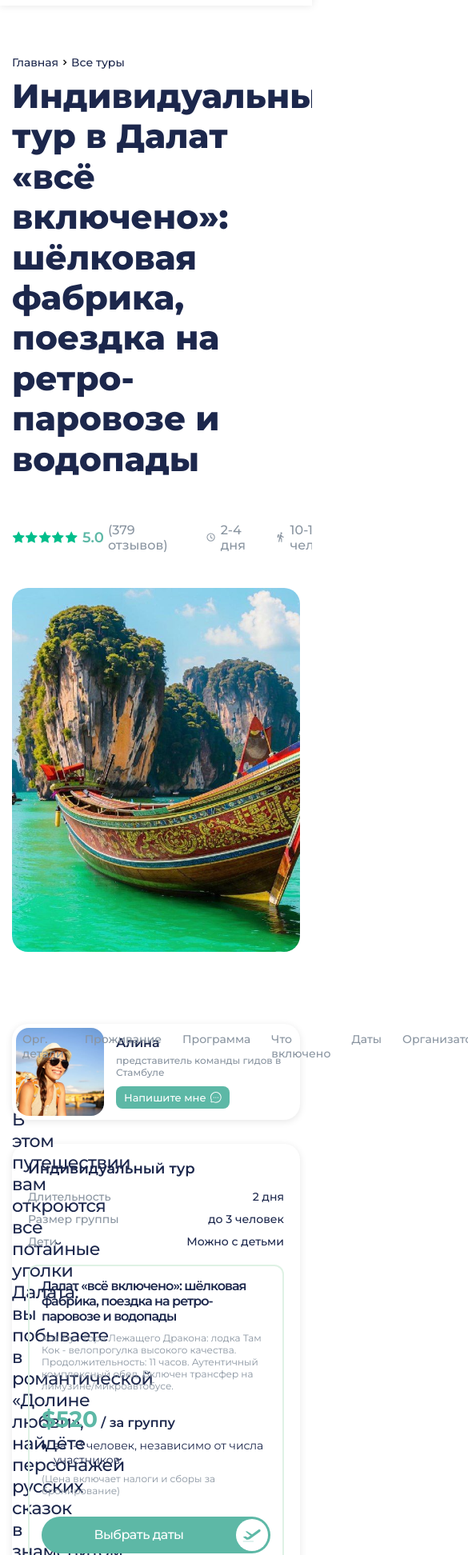
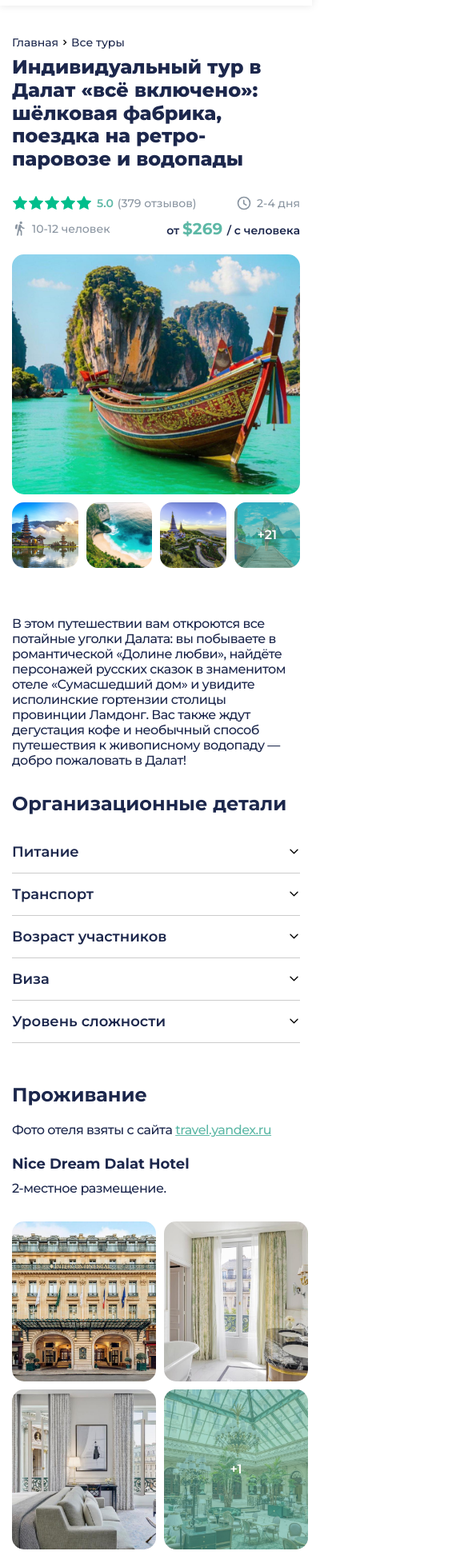
Before and after one commit to psih2131/travel-app-frontent, a website built with Vite: page tour.html in a window 390 px wide. Shown: the part 56-2000 px from the top of the page at 80% size, 585 px wide, since content can reach past the window. Built offline with nearby package versions, Linux system fonts and the light colour scheme.

Commit message:
adapt for tour page

```diff
--- a/src/scss/_sourse.scss
+++ b/src/scss/_sourse.scss
@@ -140,7 +140,6 @@ section {
 	}
 }
 
-
 @media only screen and (max-width: 375px) {
 	.container {
 		width: 330px;
--- a/src/scss/_tour.scss
+++ b/src/scss/_tour.scss
@@ -537,3 +537,196 @@
     color: $black1;
     font-weight: 500;
 }
+
+@media only screen and (max-width: 1250px) {
+	.tour-hero-sec__title{
+        font-size: 28px;
+    }
+    .tour-hero-sec__price {
+        font-size: 14px;
+        span{
+            font-size: 20px;
+        }
+    }
+    .tour-hero-sec__group-size-value{
+        font-size: 14px;
+    }
+    .tour-hero-sec__time-period-value{
+        font-size: 14px;
+    }
+    .tour-hero-sec__rate-counter{
+        font-size: 14px;
+    }
+    .tour-hero-sec__rate-reviews{
+        font-size: 14px;
+    }
+    .galery-tour{
+        flex-direction: row;
+        flex-wrap: wrap;
+    }
+    .galery-tour__front-img-wrapper{
+        width: 100%;
+        margin-bottom: 10px;
+    }
+    .galery-tour__col{
+        width: calc(50% - 5px);
+        display: flex;
+        flex-direction: row;
+        justify-content: space-between;
+    }
+    .galery-tour__small-img-wrapper{
+        width: calc(50% - 5px);
+        height: 150px;
+    }
+    .tour-hero-sec{
+        padding-bottom: 60px;
+    }
+    .tour-info-sec__container{
+        flex-wrap: wrap;
+    }
+    .tour-info-sec__main{
+        width: 100%;
+    }
+    .tour-info-sec__fixed-nav{
+        display: none;
+    }
+    .tour-description{
+        font-size: 18px;
+        padding: 30px 0;
+        padding-top: 0;
+    }
+    .org-det__title{
+        font-size: 24px;
+    }
+    .org-det__element-header{
+        padding: 15px 0;
+    }
+    .tour-living__title{
+        font-size: 24px;
+    }
+    .tour-living__subtitle{
+        font-size: 14px;
+    }
+    .tour-living__list{
+        margin-bottom: 30px;
+    }
+    .tour-living__list-element{
+        font-size: 14px;
+    }
+    .program-tour__title{
+        font-size: 24px;
+    }
+    .tour-useful-info__title{
+        font-size: 24px;
+    }
+    .tour-payment-includes__title{
+        font-size: 24px;
+    }
+    .tour-booking-conditions__title{
+        font-size: 24px;
+    }
+    .tour-available-dates__title{
+        font-size: 24px;
+    }
+    .tour-info-sec__aside{
+        width: 100%;
+    }
+    .booking-card{
+        position: relative;
+        top: auto;
+    }
+}
+
+@media only screen and (max-width: 760px) {
+    .tour-hero-sec__title{
+        font-size: 24px;
+    }
+    .tour-hero-sec__price{
+        font-size: 14px;
+        span{
+            font-size: 20px;
+        }
+    }
+    .tour-hero-sec__group-size-value{
+        font-size: 14px;
+    }
+    .tour-hero-sec__time-period-value{
+        font-size: 14px;
+    }
+    .tour-hero-sec__rate-counter{
+        font-size: 14px;
+    }
+    .tour-hero-sec__info-row{
+        flex-wrap: wrap;
+    }
+    .tour-hero-sec__group-size{
+        margin-left: 0;
+    }
+    .tour-hero-sec__info-row-left{
+        display: contents;
+    }
+    .tour-hero-sec__rate{
+        margin-bottom: 10px;
+    }
+    .tour-hero-sec__time-period{
+        margin-left: 0;
+        margin-bottom: 10px;
+    }
+    .tour-hero-sec{
+        padding-top: 100px;
+    }
+    .galery-tour__front-img-wrapper{
+        border-radius: 15px;
+        height: 300px;
+    }
+    .galery-tour__small-img-wrapper{
+        height: 82px;
+    }
+    .tour-description{
+        font-size: 16px;
+    }
+    .tour-booking-conditions__grid{
+        grid-template-columns: 1fr;
+    }
+    .tour-available-dates__actions .offer-reserve-btn{
+        width: 100%;
+    }
+    .tour-organizer__text{
+        font-size: 14px;
+        text-align: center;
+    }
+    .tour-organizer__profile{
+        width: 100%;
+    }
+    .galery-img{
+        flex-wrap: wrap;
+        justify-content: space-between;
+        margin-left: 0;
+    }
+    .galery-img__img-wrapper{
+        width: calc(50% - 5px);
+        margin: 0 0 10px 0;
+    }
+    .tour-reviews__rating-left{
+        width: 100%;
+    }
+    .tour-reviews__rating-block{
+        flex-wrap: wrap;
+        display: flex;
+        flex-direction: row;
+    }
+    .tour-reviews__title{
+        font-size: 24px;
+    }
+    .tour-info-sec{
+        padding-bottom: 80px;
+    }
+    .tour-organizer{
+        display: none;
+    }
+}
+
+
+@media only screen and (max-width: 375px) {
+
+}
```
